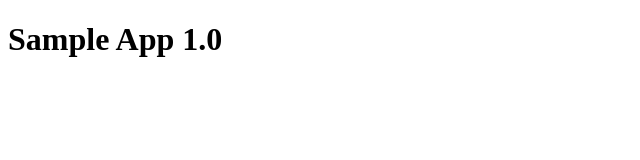
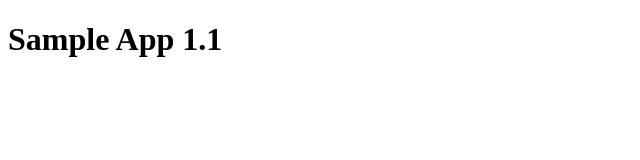
Before and after one commit to aj-dxb-84/sample-web-app, a plain HTML site: page index.html in a window 1280 px wide. Shown: the full height of the page, 0-640 px from the left. Drawn offline with Linux system fonts and the light colour scheme.

Commit message:
Update index.html

```diff
--- a/index.html
+++ b/index.html
@@ -7,6 +7,6 @@
   <title>Document</title>
 </head>
 <body>
-  <h1>Sample App 1.0</h1>
+  <h1>Sample App 1.1</h1>
 </body>
 </html>
```
